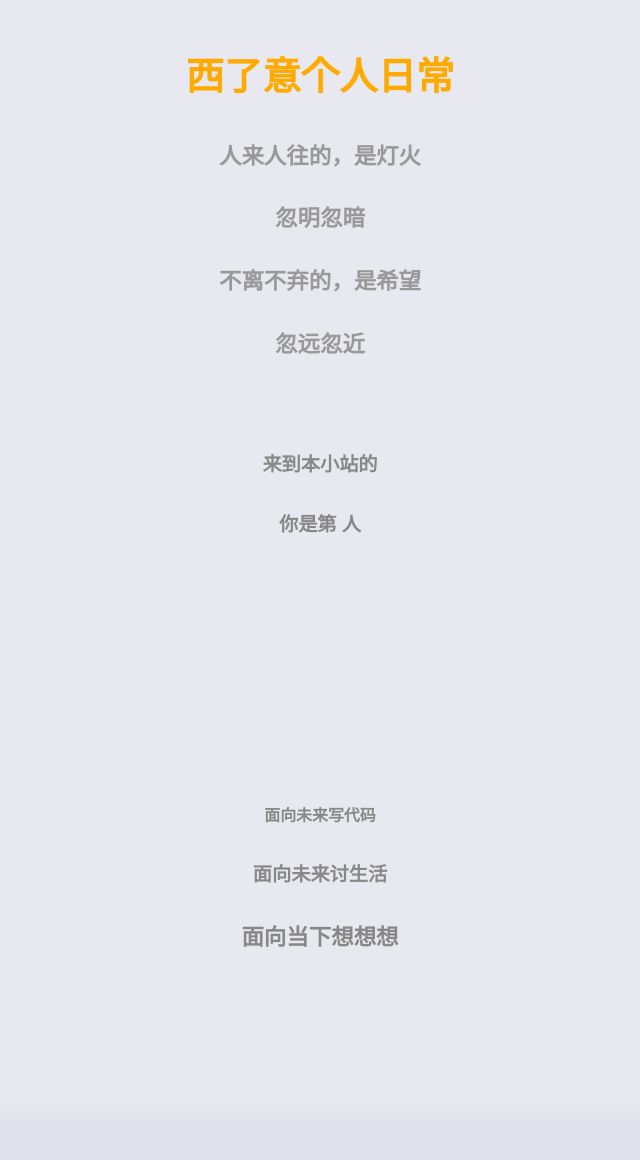
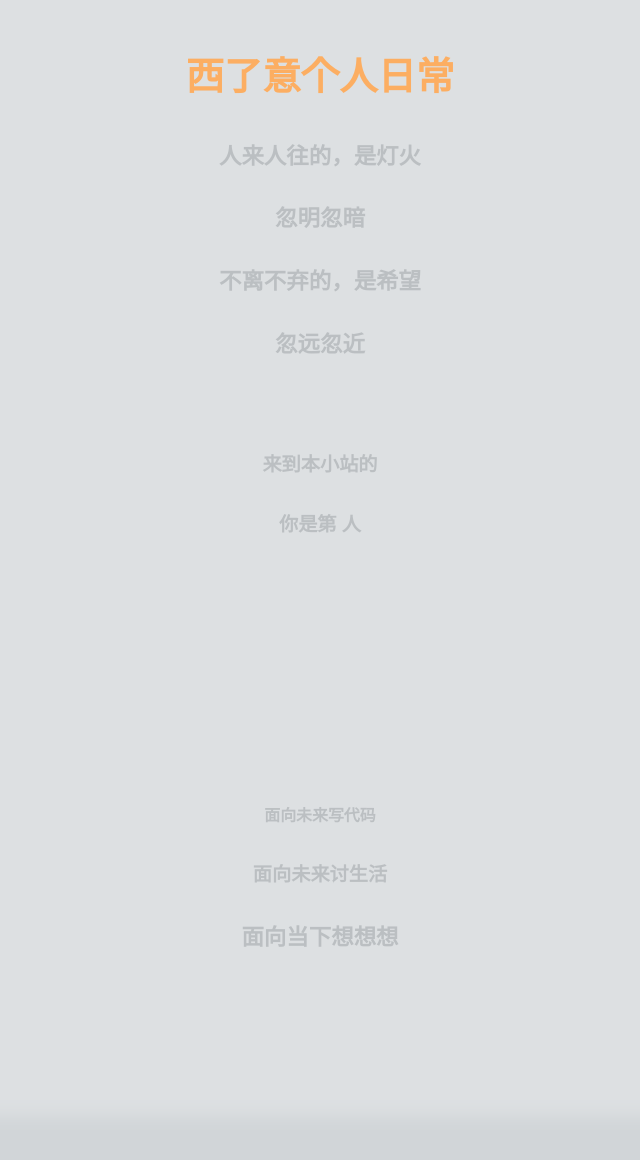
Before and after one commit to xxleyi/xxleyi.github.io, a Jekyll site: the page built from index.html, in a window 1280 px wide. Shown: the whole page, without its empty margins (320-960 px from the left). Built offline with Jekyll 4.4.1, drawn with Linux system fonts in a browser that asks for light colours; comment, search, counter and statistics services are not loaded.

Commit message:
调整配色

```diff
--- a/_layouts/default.html
+++ b/_layouts/default.html
@@ -20,7 +20,7 @@
 				<h3>忽远忽近</h3>
 			</aside> -->
 			<main>
-				<h1><a style="color:#ffaa00;" href="/blog">西了意个人日常</a></h1>
+				<h1><a style="color:#fcae62;" href="/blog">西了意个人日常</a></h1>
 	    		<!-- <ul> -->
 	        		<!-- <li><a href="/">个人主页</a></li>
 							<br /> -->
--- a/css/main.css
+++ b/css/main.css
@@ -7,7 +7,7 @@ body {
     margin: auto;
     padding: 0;
     width: 1000px;
-    background-color: #e0e0eb;
+    background-color: #D1D5D8;
     font-size: 120%;
     font-family: Helvetica, Tahoma, Arial, sans-serif;
     line-height: 1.8;
--- a/index.html
+++ b/index.html
@@ -3,22 +3,22 @@ layout: default
 title: 西了意
 ---
 
-<h3 style="text-align: center; color: #999;">人来人往的，是灯火</h3>
-<h3 style="text-align: center; color: #999;">忽明忽暗</h3>
-<h3 style="text-align: center; color: #999;">不离不弃的，是希望</h3>
-<h3 style="text-align: center; color: #999;">忽远忽近</h3>
+<h3 style="text-align: center; color: #bbbfc2;">人来人往的，是灯火</h3>
+<h3 style="text-align: center; color: #bbbfc2;">忽明忽暗</h3>
+<h3 style="text-align: center; color: #bbbfc2;">不离不弃的，是希望</h3>
+<h3 style="text-align: center; color: #bbbfc2;">忽远忽近</h3>
 <br />
-<h4 style="text-align: center; color: #888;">来到本小站的</h4>
-<h4 style="text-align: center; color: #888;">你是第 <span id="busuanzi_value_site_uv"></span> 人</h4>
+<h4 style="text-align: center; color: #bbbfc2;">来到本小站的</h4>
+<h4 style="text-align: center; color: #bbbfc2;">你是第 <span id="busuanzi_value_site_uv"></span> 人</h4>
 <br />
 <br />
 <br />
 <br />
 <br />
 <br />
-<h5 style="text-align: center; color: #888;">面向未来写代码</h5>
-<h4 style="text-align: center; color: #888;">面向未来讨生活</h4>
-<h3 style="text-align: center; color: #888;">面向当下想想想</h3>
+<h5 style="text-align: center; color: #bbbfc2;">面向未来写代码</h5>
+<h4 style="text-align: center; color: #bbbfc2;">面向未来讨生活</h4>
+<h3 style="text-align: center; color: #bbbfc2;">面向当下想想想</h3>
 <br />
 <br />
 <br />
```
Also changed, not shown: css/post.css (+5 -5 lines).
